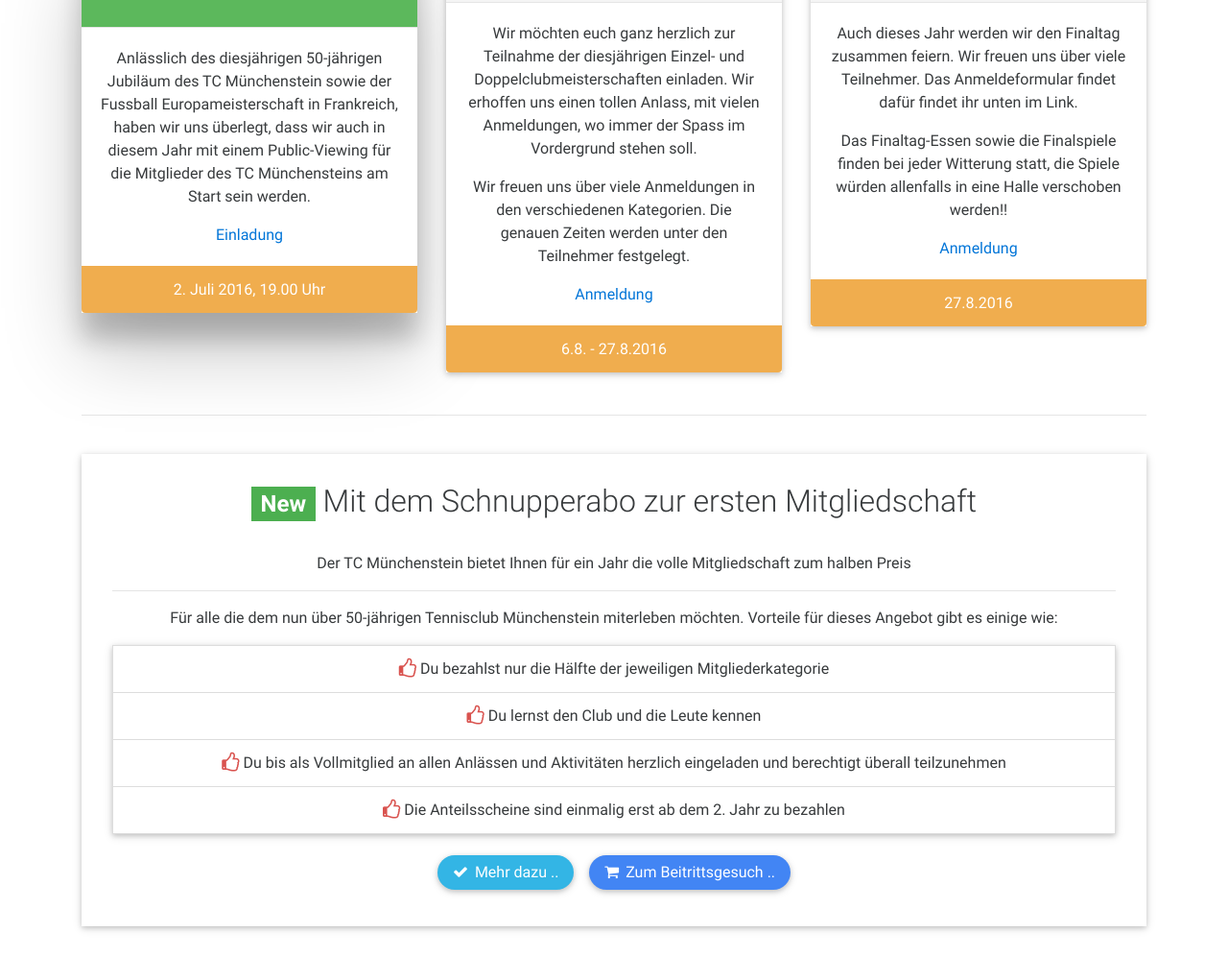
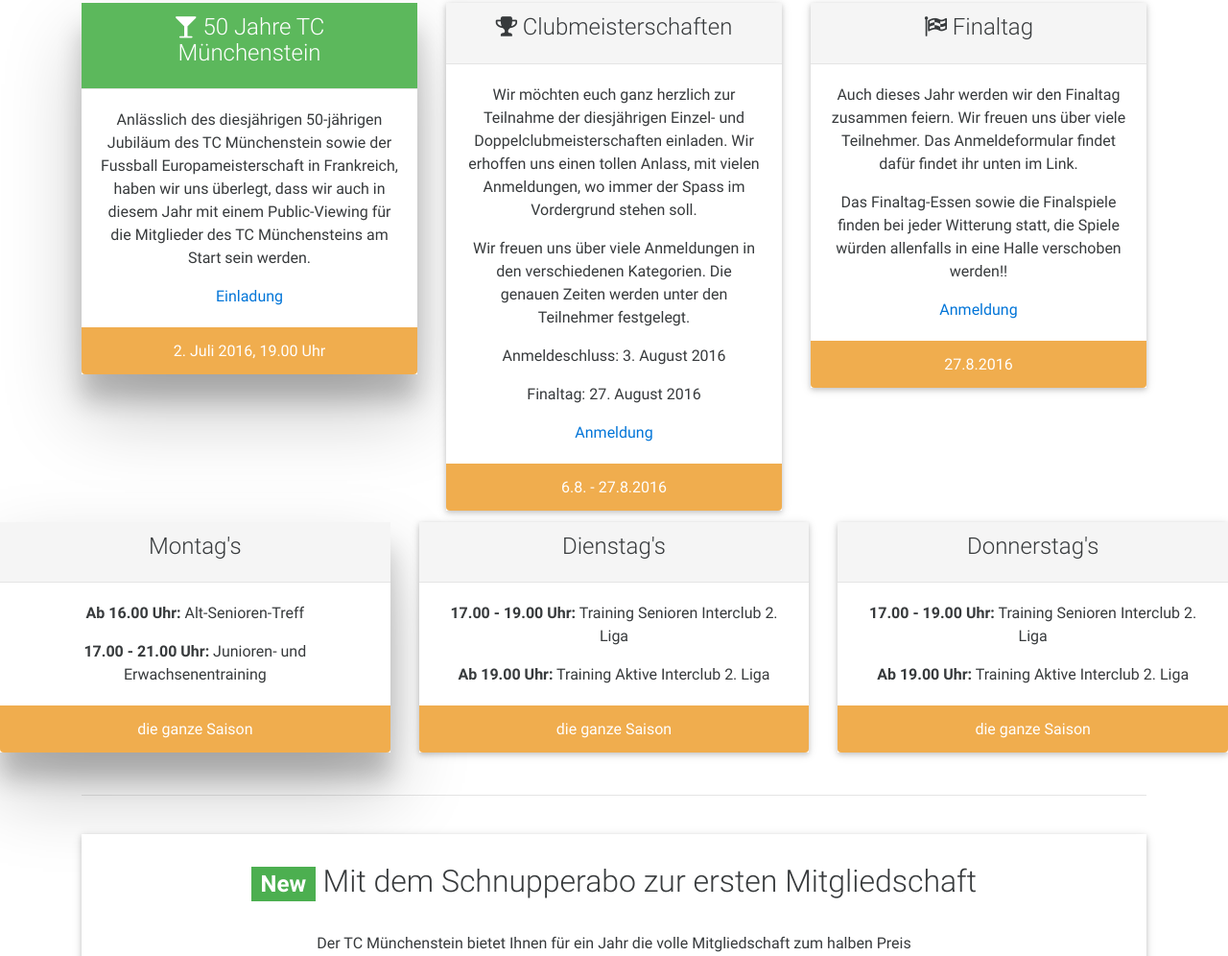
Before and after one commit to Aubacca/homepage-tcm, a website: page src/index.html in a window 1280 px wide. Shown: the part 2083-3079 px from the top of the page at 96% size. Drawn offline with Linux system fonts and the light colour scheme.

Commit message:
Add correct costs and new events.

```diff
--- a/src/index.html
+++ b/src/index.html
@@ -333,27 +333,27 @@
                 </div>
                 <div class="row">
                   <div class="col-xs-6">Einzelmitglied</div>
-                  <div class="col-xs-3"><div class="pull-right">420.00</div></div>
+                  <div class="col-xs-3"><div class="pull-right">480.00</div></div>
                   <div class="col-xs-3"><div class="pull-right">700.00</div></div>
                 </div>
                 <div class="row">
                   <div class="col-xs-6">Ehepaare</div>
-                  <div class="col-xs-3"><div class="pull-right">550.00</div></div>
+                  <div class="col-xs-3"><div class="pull-right">640.00</div></div>
                   <div class="col-xs-3"><div class="pull-right">1400.00</div></div>
                 </div>
                 <div class="row">
                   <div class="col-xs-6">Familien</div>
-                  <div class="col-xs-3"><div class="pull-right">660.00</div></div>
+                  <div class="col-xs-3"><div class="pull-right">760.00</div></div>
                   <div class="col-xs-3"><div class="pull-right">1400.00</div></div>
                 </div>
                 <div class="row">
                   <div class="col-xs-6">Junioren (bis Alter 18)</div>
-                  <div class="col-xs-3"><div class="pull-right">120.00</div></div>
+                  <div class="col-xs-3"><div class="pull-right">140.00</div></div>
                   <div class="col-xs-3"></div>
                 </div>
                 <div class="row">
                   <div class="col-xs-6">Lehrling / Student</div>
-                  <div class="col-xs-3"><div class="pull-right">120.00</div></div>
+                  <div class="col-xs-3"><div class="pull-right">140.00</div></div>
                   <div class="col-xs-3"></div>
                 </div>
               </p>
@@ -402,11 +402,12 @@
               <h4 class="card-title"><i class="fa fa-group" aria-hidden="true"></i> Gruppentraining</h4>
             </div>
             <div class="card-block">
+              <p class="card-text">Junioren- und Erwachsenentraining auf den Plätzen 1 und 2.</p>
               <p class="card-text">Jeden Montag nur bei schönem Wetter.</p>
               <p class="card-text">Unser Trainer informiert Sie über die einzelnen Termine.</p>
             </div>
-            <div class="card-footer text-muted">
-              <p class="card-text">Ab 18. April 2016, 19.00 Uhr</p>
+            <div class="card-footer text-muted card-warning white-text">
+              <p class="card-text">Ab 18. April 2016, 17.00 - 21.00 Uhr</p>
             </div>
           </div>
         </div>
@@ -457,6 +458,8 @@
             <div class="card-block">
               <p class="card-text">Wir möchten euch ganz herzlich zur Teilnahme der diesjährigen Einzel- und Doppelclubmeisterschaften einladen. Wir erhoffen uns einen tollen Anlass, mit vielen Anmeldungen, wo immer der Spass im Vordergrund stehen soll.</p>
               <p class="card-text">Wir freuen uns über viele Anmeldungen in den verschiedenen Kategorien. Die genauen Zeiten werden unter den Teilnehmer festgelegt.</p>
+              <p class="card-text">Anmeldeschluss: 3. August 2016</p>
+              <p class="card-text">Finaltag: 27. August 2016</p>
               <a href="./download/TCM_Clubmeisterschaften_2016.pdf" class="card-link" target="_">Anmeldung</a>
             </div>
             <div class="card-footer text-muted card-warning white-text">
@@ -478,6 +481,60 @@
               </div>
               <div class="card-footer text-muted card-warning white-text">
                 <p class="card-text">27.8.2016</p>
+              </div>
+          </div>
+        </div>
+        <!--/.Event-->
+      </div>
+      <!--/.Event row-->
+    </div>
+
+      <!-- Event row-->
+      <div class="row">
+        <!--Event-->
+        <div class="col-md-4">
+          <div class="card text-xs-center z-depth-5">
+            <div class="card-header">
+              <h4 class="card-title">Montag's</h4>
+            </div>
+            <div class="card-block">
+              <p class="card-text"><strong>Ab 16.00 Uhr:</strong> Alt-Senioren-Treff</p>
+              <p class="card-text"><strong>17.00 - 21.00 Uhr:</strong> Junioren- und Erwachsenentraining</p>
+            </div>
+            <div class="card-footer text-muted card-warning white-text">
+              <p class="card-text">die ganze Saison</p>
+            </div>
+          </div>
+        </div>
+        <!--/.Event-->
+        <!--Event-->
+        <div class="col-md-4">
+          <div class="card text-xs-center">
+            <div class="card-header">
+              <h4 class="card-title">Dienstag's</h4>
+            </div>
+            <div class="card-block">
+              <p class="card-text"><strong>17.00 - 19.00 Uhr:</strong> Training Senioren Interclub 2. Liga</p>
+              <p class="card-text"><strong>Ab 19.00 Uhr:</strong> Training Aktive Interclub 2. Liga</p>
+            </div>
+            <div class="card-footer text-muted card-warning white-text">
+              <p class="card-text">die ganze Saison</p>
+            </div>
+          </div>
+        </div>
+        <!--/.Event-->
+        <!--Event-->
+        <div class="col-md-4">
+          <div class="card text-xs-center">
+              <div class="card-header">
+              <h4 class="card-title">Donnerstag's</h4>
+              </div>
+              <div class="card-block">
+              <p class="card-text"><strong>17.00 - 19.00 Uhr:</strong> Training Senioren Interclub 2. Liga</p>
+              <p class="card-text"><strong>Ab 19.00 Uhr:</strong> Training Aktive Interclub 2. Liga</p>
+              </div>
+              <div class="card-footer text-muted card-warning white-text">
+              <p class="card-text">die ganze Saison</p>
               </div>
           </div>
         </div>
```
